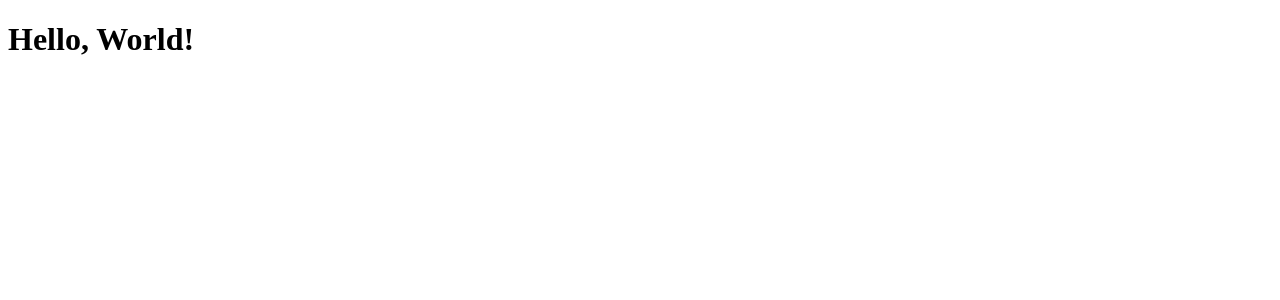
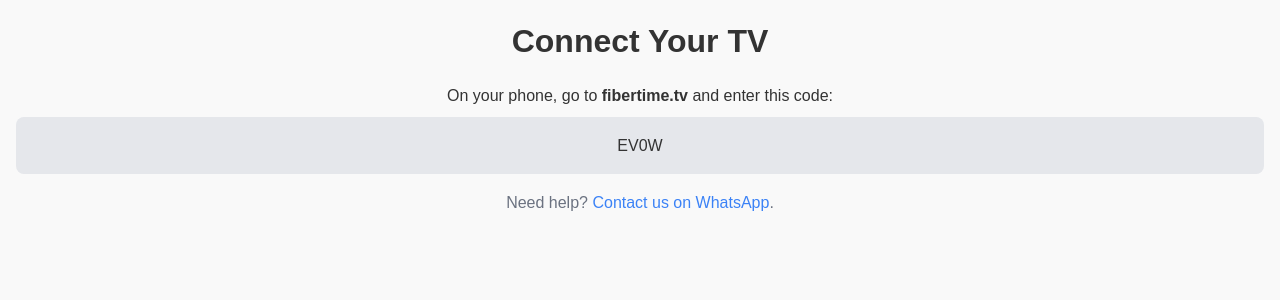
Before and after one commit to mokone-september/fibertime_fe, a Next.js app: page / in a window 1280 px wide. Shown: the top 300 px of the page. Built offline with nearby package versions, Linux system fonts and the light colour scheme.

Commit message:
feature : Updated - global.css - layout.tsx - page.tsx

```diff
--- /dev/null
+++ b/src/app/globals.css
@@ -0,0 +1,70 @@
+/* Reset and base styles */
+* {
+  margin: 0;
+  padding: 0;
+  box-sizing: border-box;
+}
+
+body {
+  font-family: Arial, sans-serif;
+  background-color: #f9f9f9;
+  color: #333;
+  line-height: 1.6;
+}
+
+a {
+  text-decoration: none;
+  color: inherit;
+}
+
+a:hover {
+  text-decoration: underline;
+}
+
+/* Utility classes */
+.text-center {
+  text-align: center;
+}
+
+.text-blue-500 {
+  color: #3b82f6;
+}
+
+.text-gray-500 {
+  color: #6b7280;
+}
+
+.bg-gray-200 {
+  background-color: #e5e7eb;
+}
+
+.p-4 {
+  padding: 1rem;
+}
+
+.mb-2 {
+  margin-bottom: 0.5rem;
+}
+
+.mb-4 {
+  margin-bottom: 1rem;
+}
+
+.rounded-lg {
+  border-radius: 0.5rem;
+}
+
+/* Responsive design */
+@media (max-width: 768px) {
+  body {
+    font-size: 14px;
+  }
+
+  .text-4xl {
+    font-size: 1.875rem;
+  }
+
+  .text-6xl {
+    font-size: 2.25rem;
+  }
+}
--- a/src/app/layout.tsx
+++ b/src/app/layout.tsx
@@ -1,15 +1,21 @@
 import { ReactNode } from 'react';
+import './globals.css'; // Import global styles
 
 export const metadata = {
-  title: 'Next.js App',
-  description: 'Generated by Next.js',
+  title: 'fibertime™ - Connect Your TV',
+  description: 'Easily connect your TV to fibertime™ using your mobile device.',
 };
 
 export default function RootLayout({ children }: { children: ReactNode }) {
   return (
     <html lang="en">
-      <head />
-      <body>{children}</body>
+      <head>
+        <meta name="viewport" content="width=device-width, initial-scale=1" />
+        <link rel="icon" href="/favicon.ico" />
+      </head>
+      <body>
+        <main className="app-container">{children}</main>
+      </body>
     </html>
   );
 }
--- a/src/app/page.tsx
+++ b/src/app/page.tsx
@@ -1,7 +1,25 @@
+"use client";
+
+import { useEffect, useState } from "react";
+
 export default function HomePage() {
+  const [pairingCode, setPairingCode] = useState("");
+
+  useEffect(() => {
+    // Simulate API call to generate pairing code
+    const generatePairingCode = () => {
+      const code = Math.random().toString(36).substring(2, 6).toUpperCase();
+      setPairingCode(code);
+    };
+    generatePairingCode();
+  }, []);
+
   return (
-    <main className="flex min-h-screen items-center justify-center">
-      <h1 className="text-4xl font-bold">Hello, World!</h1>
+    <main className="flex flex-col min-h-screen items-center justify-center text-center p-4">
+      <h1 className="text-4xl font-bold mb-4">Connect Your TV</h1>
+      <p className="text-lg mb-2">On your phone, go to <strong>fibertime.tv</strong> and enter this code:</p>
+      <div className="text-6xl font-mono bg-gray-200 p-4 rounded-lg mb-4">{pairingCode}</div>
+      <p className="text-sm text-gray-500 mb-4">Need help? <a href="https://wa.me/1234567890" className="text-blue-500 underline">Contact us on WhatsApp</a>.</p>
     </main>
   );
 }
```
Also changed, not shown: 1 other file (tests, documents, lock files or other folders).
